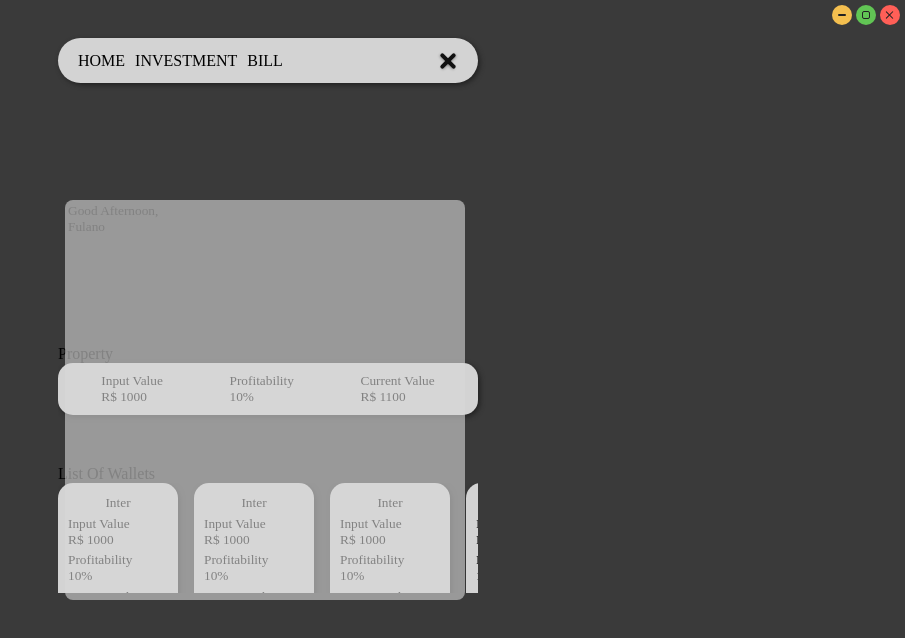
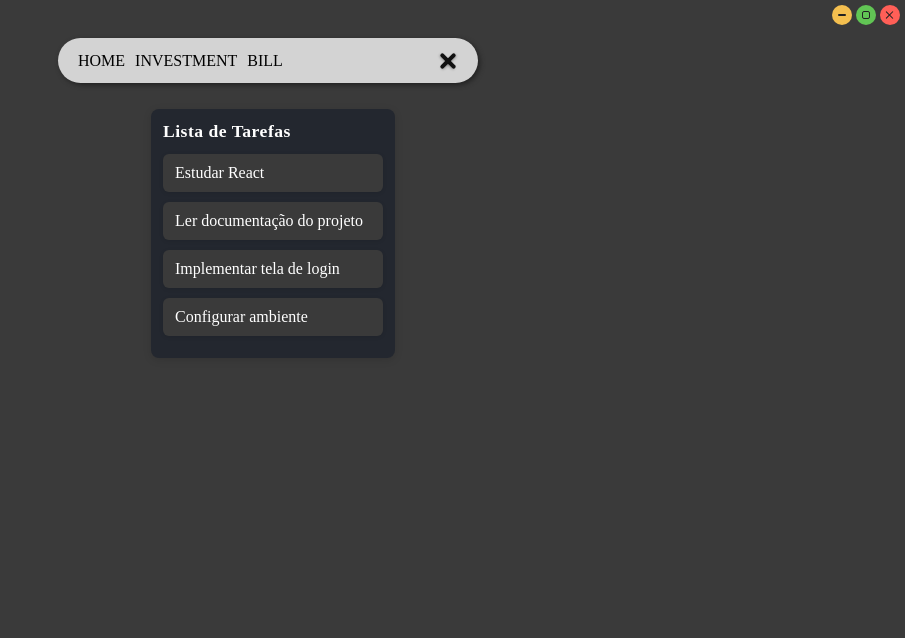
Before and after one commit to Davi473/Project-Investment, a React (Vite) app in the folder front/: page / in a window 1280 px wide. Both pictures are taken after a click on the element 823 px from the left and 60 px from the top of the page. Shown: the top 638 px of the page, without its empty margins (375-1280 px from the left). Built offline with nearby package versions, Linux system fonts and the light colour scheme.

Commit message:
Page Config

```diff
--- a/front/src/PagesHome/HamburgerMenu/index.tsx
+++ b/front/src/PagesHome/HamburgerMenu/index.tsx
@@ -1,22 +1,15 @@
-import { useState } from "react";
+import React from "react";
 
-const HamburgerMenu = () => {
-  const [isOpen, setIsOpen] = useState(false);
-  const togglePopup = () => setIsOpen(!isOpen);
+const HamburgerMenu: React.FC<any> = ({ config, setConfig }: any) => {
+  const togglePopup = () => setConfig(!config);
 
   return (
     <>
       <div style={styles.container} onClick={togglePopup}>
-        <div style={{ ...styles.line, ...(isOpen ? styles.line1Open : styles.line1) }} />
-        <div style={{ ...styles.line, ...(isOpen ? styles.line2Open : styles.line2) }} />
-        <div style={{ ...styles.line, ...(isOpen ? styles.line3Open : styles.line3) }} />
+        <div style={{ ...styles.line, ...(config ? styles.line1Open : styles.line1) }} />
+        <div style={{ ...styles.line, ...(config ? styles.line2Open : styles.line2) }} />
+        <div style={{ ...styles.line, ...(config ? styles.line3Open : styles.line3) }} />
       </div>
-
-      {isOpen && (
-        <div style={styles.popupOverlay} onClick={togglePopup}>
-          {/* Conteúdo do popup */}
-        </div>
-      )}
     </>
   );
 };
--- /dev/null
+++ b/front/src/PagesHome/Home/TrelloBoard.css
@@ -0,0 +1,40 @@
+.trello-board {
+  display: flex;
+  gap: 24px;
+  padding: 16px 0;
+  justify-content: center;
+}
+
+.trello-column {
+  background: #23272f;
+  border-radius: 8px;
+  padding: 12px;
+  min-width: 220px;
+  box-shadow: 0 2px 8px rgba(0,0,0,0.12);
+  display: flex;
+  flex-direction: column;
+  max-height: 400px;
+}
+
+.trello-column-title {
+  font-weight: bold;
+  color: #fff;
+  margin-bottom: 12px;
+  font-size: 1.1rem;
+  letter-spacing: 0.5px;
+}
+
+.trello-card {
+  background: #3a3a3a;
+  color: #fff;
+  border-radius: 6px;
+  padding: 10px 12px;
+  margin-bottom: 10px;
+  box-shadow: 0 1px 4px rgba(0,0,0,0.10);
+  font-size: 1rem;
+  transition: box-shadow 0.2s;
+}
+
+.trello-card:hover {
+  box-shadow: 0 4px 12px rgba(0,0,0,0.18);
+}
--- /dev/null
+++ b/front/src/PagesHome/Home/TrelloBoard.tsx
@@ -0,0 +1,55 @@
+import React from 'react';
+import './TrelloBoard.css';
+
+
+
+const initialCards = [
+  { id: 1, text: 'Estudar React' },
+  { id: 2, text: 'Ler documentação do projeto' },
+  { id: 3, text: 'Implementar tela de login' },
+  { id: 4, text: 'Configurar ambiente' },
+];
+
+
+export default function TrelloBoard() {
+  const [cards, setCards] = React.useState(initialCards);
+  const [draggedIdx, setDraggedIdx] = React.useState<number | null>(null);
+
+  const onDragStart = (idx: number) => {
+    setDraggedIdx(idx);
+  };
+
+  const onDragOver = (e: React.DragEvent) => {
+    e.preventDefault();
+  };
+
+  const onDrop = (idx: number) => {
+    if (draggedIdx === null || draggedIdx === idx) return;
+    const newCards = [...cards];
+    const [removed] = newCards.splice(draggedIdx, 1);
+    newCards.splice(idx, 0, removed);
+    setCards(newCards);
+    setDraggedIdx(null);
+  };
+
+  return (
+    <div className="trello-board" style={{ justifyContent: 'center' }}>
+      <div className="trello-column">
+        <div className="trello-column-title">Lista de Tarefas</div>
+        {cards.map((card, idx) => (
+          <div
+            className="trello-card"
+            key={card.id}
+            draggable
+            onDragStart={() => onDragStart(idx)}
+            onDragOver={onDragOver}
+            onDrop={() => onDrop(idx)}
+            style={{ opacity: draggedIdx === idx ? 0.5 : 1, cursor: 'grab' }}
+          >
+            {card.text}
+          </div>
+        ))}
+      </div>
+    </div>
+  );
+}
--- a/front/src/PagesHome/Home/index.tsx
+++ b/front/src/PagesHome/Home/index.tsx
@@ -1,10 +1,10 @@
 import React from 'react';
 import { NavBar } from '../Navbar';
 import Greeting from './Componentes/Greeting';
-import ResumeWallet from '../../Component/ResumeWallet';
 import "./style.css";
 import ListOrderInvestment from '../ListOrderInvestment';
 import ListOrderBill from '../ListOrderBill';
+import TrelloBoard from './TrelloBoard';
 import Property from './Componentes/Property';
 import ListOfWallets from './Componentes/ListOfWallets';
 import MonthBill from './MonthBill';
@@ -21,15 +21,31 @@ const outputView = () =>  [
     <ListOrderBill />
 ]
 
+const configView = () => {
+    return (
+        <>
+            <TrelloBoard />
+        </>
+    )
+}
+
+
+
 export const Home: React.FC<any> = () => {
     const output = outputView()
+    const [config, setConfig] = React.useState(false);
     return (
         <>
             <div style={styles.container}>
                 <div style={{width: "430px"}}>
-                    <NavBar />
+                    <NavBar config={config} setConfig={setConfig}/>
                 </div>
                 <div className="scroll-container" style={{width: "430px", maxHeight: "500px", overflowY: "auto", marginTop: "10px" }}>
+                    {
+                        config ?
+                            configView()
+                        :
+                            (<>
                                 {output[0]}
                                 {output[1]}
                                 {output[2]}
@@ -37,6 +53,8 @@ export const Home: React.FC<any> = () => {
                                 {output[4]}
                                 {output[5]}
                                 {output[6]}
+                            </>)
+                    }
                 </div>
             </div>
         </>
--- a/front/src/PagesHome/Navbar/index.tsx
+++ b/front/src/PagesHome/Navbar/index.tsx
@@ -1,7 +1,7 @@
 import React from 'react';
 import HamburgerMenu from '../HamburgerMenu';
 
-export const NavBar: React.FC<any> = () => {
+export const NavBar: React.FC<any> = ({config, setConfig}: any) => {
     return (
         <div style={styles.input}>
             <div style={styles.divLabel}>
@@ -10,7 +10,7 @@ export const NavBar: React.FC<any> = () => {
                 <label style={styles.label}>BILL</label>
             </div>
             <div style={styles.divLabel}>
-                <HamburgerMenu />
+                <HamburgerMenu config={config} setConfig={setConfig}/>
             </div>
         </div>
     );
```
Also changed, not shown: front/electron/main.cjs (deleted), front/electron/preload.js (deleted). Lines whose indentation alone changed are shown as unchanged.
